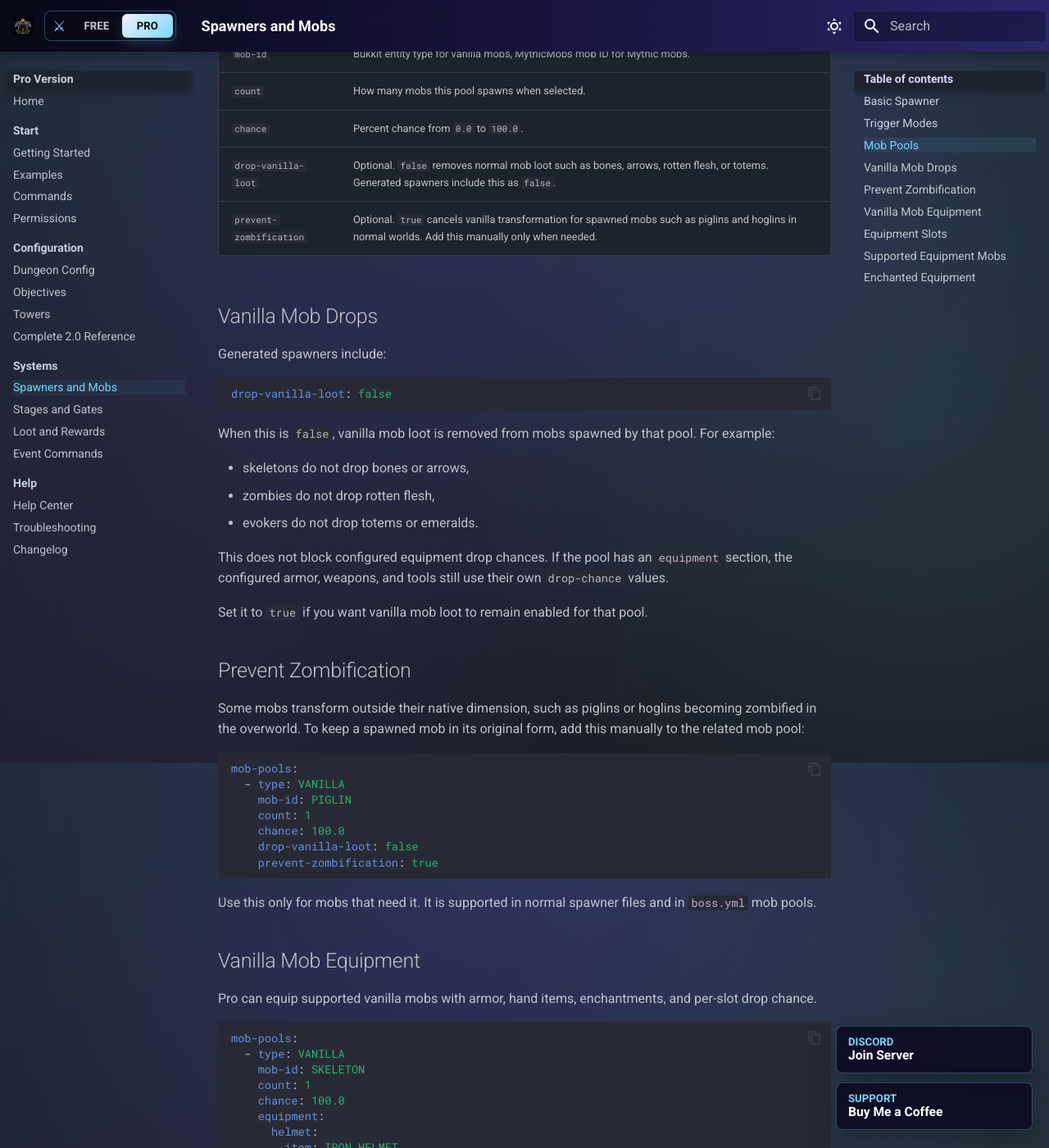
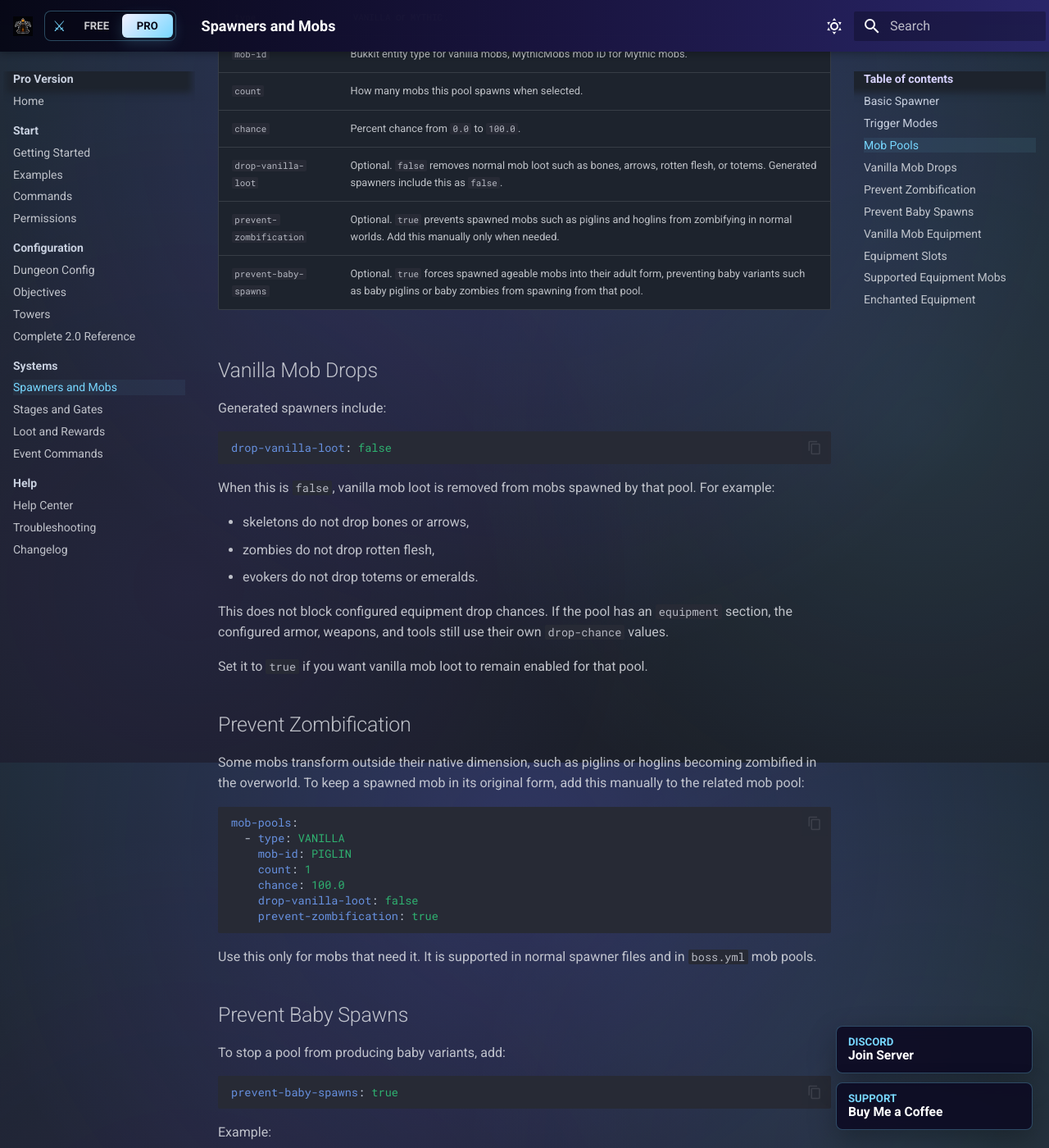
Before and after one commit to wertPL/InstancedDungeons-Docs, an MkDocs documentation site: the page built from docs/pro/spawners-and-mobs.md, in a window 1280 px wide and 1400 px high, scrolled down 1770 px. Shown: the whole window at 82% size. Built offline with MkDocs 1.6.1 and Material for MkDocs 9.7.7, drawn with Linux system fonts in a browser that asks for light colours; some of the changed text lies outside the part shown.

Commit message:
Document prevent baby mob spawns

````diff
--- a/docs/pro/spawners-and-mobs.md
+++ b/docs/pro/spawners-and-mobs.md
@@ -71,7 +71,8 @@ mob-pools:
 | `count` | How many mobs this pool spawns when selected. |
 | `chance` | Percent chance from `0.0` to `100.0`. |
 | `drop-vanilla-loot` | Optional. `false` removes normal mob loot such as bones, arrows, rotten flesh, or totems. Generated spawners include this as `false`. |
-| `prevent-zombification` | Optional. `true` cancels vanilla transformation for spawned mobs such as piglins and hoglins in normal worlds. Add this manually only when needed. |
+| `prevent-zombification` | Optional. `true` prevents spawned mobs such as piglins and hoglins from zombifying in normal worlds. Add this manually only when needed. |
+| `prevent-baby-spawns` | Optional. `true` forces spawned ageable mobs into their adult form, preventing baby variants such as baby piglins or baby zombies from spawning from that pool. |
 
 ## Vanilla Mob Drops
 
@@ -106,6 +107,29 @@ mob-pools:
 ```
 
 Use this only for mobs that need it. It is supported in normal spawner files and in `boss.yml` mob pools.
+
+## Prevent Baby Spawns
+
+To stop a pool from producing baby variants, add:
+
+```yaml
+prevent-baby-spawns: true
+```
+
+Example:
+
+```yaml
+mob-pools:
+  - type: VANILLA
+    mob-id: PIGLIN
+    count: 3
+    chance: 100.0
+    drop-vanilla-loot: false
+    prevent-zombification: true
+    prevent-baby-spawns: true
+```
+
+This forces supported spawned mobs into adult form. It is useful for piglins, zombies, zombified piglins, hoglins, and other ageable mobs where baby variants should not appear in dungeon combat.
 
 ## Vanilla Mob Equipment
 
````
Also changed, not shown: docs/pro/complete-2-0-reference.md (+15 -0 lines).
